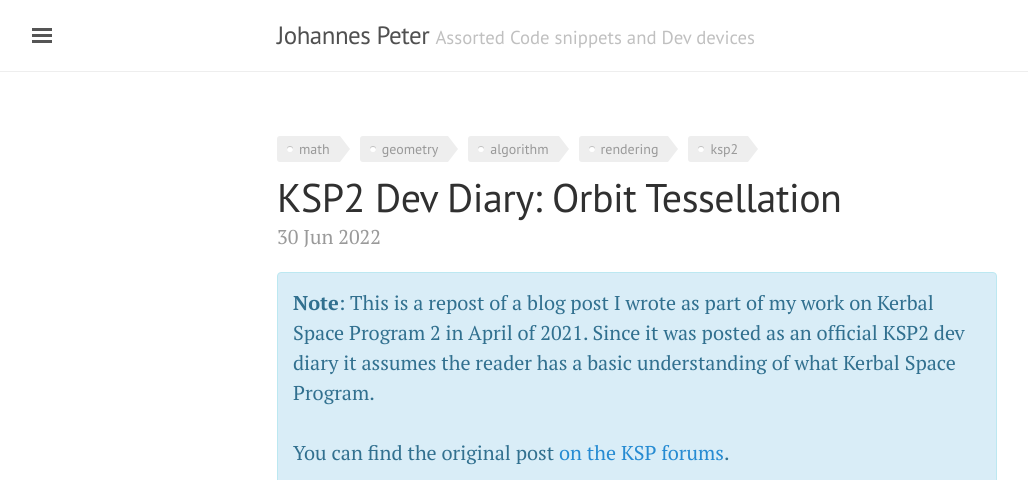
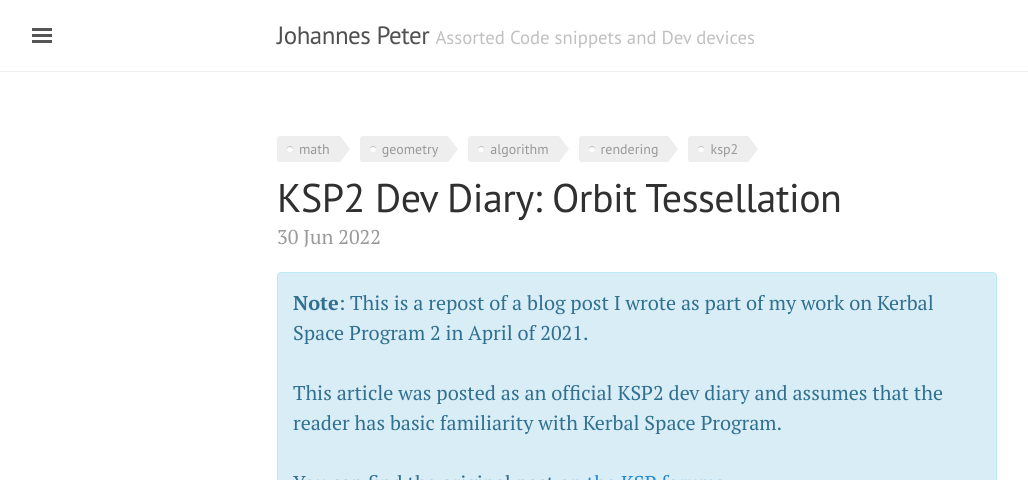
Before and after one commit to JohannesMP/com.johannesmp.blog, a Jekyll site: the page built from _posts/2022-06-30-KSP2-Dev-Diary_Orbit-Tessellation.md, in a window 1280 px wide and 900 px high, cut to the strip 0-480 px from the top of the window. Shown: the whole strip, without its empty margins (3-1031 px from the left). Built offline with Jekyll 4.4.1, drawn with Linux system fonts in a browser that asks for light colours; nearby versions of some CDN libraries; comment, search, counter and statistics services are not loaded.

Commit message:
Update 2022-06-30-KSP2-Dev-Diary_Orbit-Tessellation.md

```diff
--- a/_posts/2022-06-30-KSP2-Dev-Diary_Orbit-Tessellation.md
+++ b/_posts/2022-06-30-KSP2-Dev-Diary_Orbit-Tessellation.md
@@ -12,7 +12,9 @@
 note_class: alert alert-info
 note_prefix: Note
 note_body: >-
-  This is a repost of a blog post I wrote as part of my work on Kerbal Space Program 2 in April of 2021. Since it was posted as an official KSP2 dev diary it assumes the reader has a basic understanding of what Kerbal Space Program.
+  This is a repost of a blog post I wrote as part of my work on Kerbal Space Program 2 in April of 2021.
+  <br /><br />
+  This article was posted as an official KSP2 dev diary and assumes that the reader has basic familiarity with Kerbal Space Program.
   <br /><br />
   You can find the original post [on the KSP forums](https://forum.kerbalspaceprogram.com/index.php?/topic/201736-developer-insights-9-%E2%80%93-orbit-tessellation/).
 ---
```
